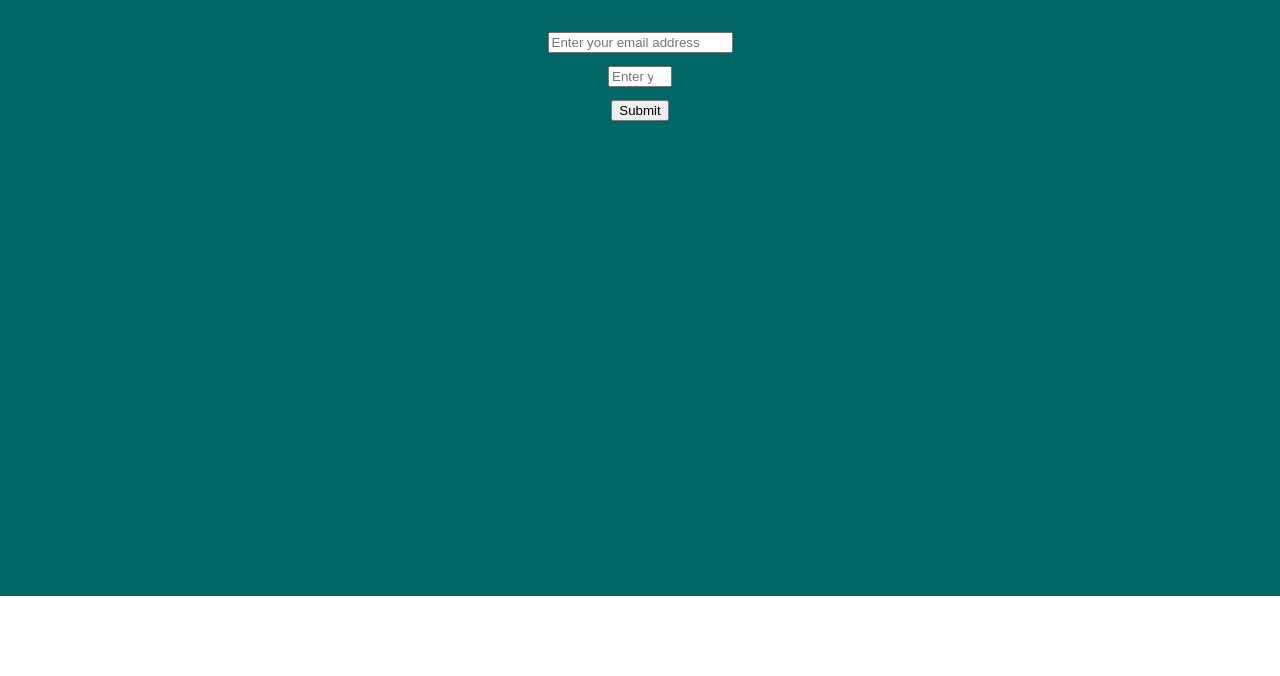
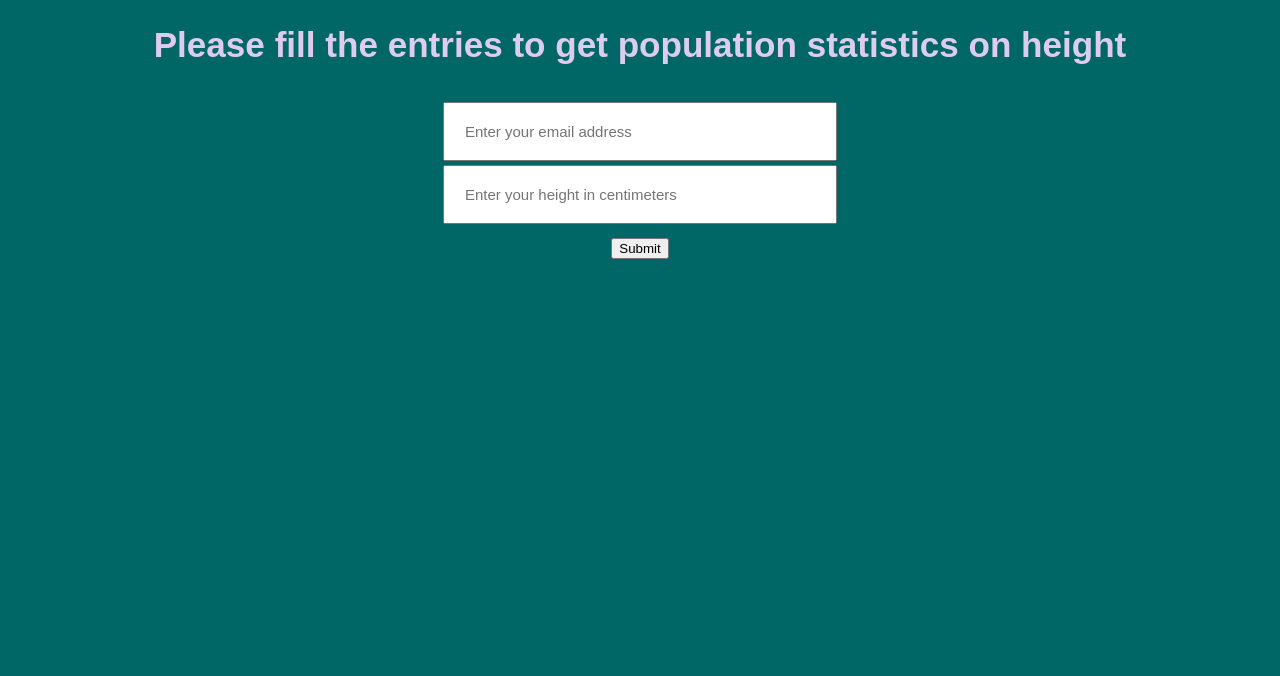
Before and after one commit to SRCinVA/data_collector_app, a plain HTML site: page index.html in a window 1280 px wide. Shown: the part 204-880 px from the top of the page. Before the commit the page ends 800 px from the top, so only its background shows below. Drawn offline with Linux system fonts and the light colour scheme; files that its build step writes are made by us from their sources.

Commit message:
More refinements

```diff
--- a/index.html
+++ b/index.html
@@ -10,7 +10,7 @@
                 <h3>Please fill the entries to get population statistics on height</h3>
                 <form action="success.html" method="POST">
                     <input title="Your email will be safe with us" placeholder="Enter your email address" type="email" name="email_name" required> <br>
-                    <input title="Your data will be safe with us" placeholder="Enter your height in centimters" type="number" min="50", max = "300" name="height_name" required> <br>
+                    <input title="Your data will be safe with us" placeholder="Enter your height in centimeters" type="number" min="50", max = "300" name="height_name" required> <br>
                     <button type="submit">Submit</button>
                 </form>
             </div>
--- a/main.css
+++ b/main.css
@@ -17,4 +17,19 @@ html, body{
 .container {
     font-family: Arial, sans-serif;
     font-size: 30px;
+    color: #DDCCEE;
+    margin-top: 80px;
 }
+
+.container form{
+    margin: 30px;
+}
+
+.container input{
+    width: 350px;
+    height: 15px;
+    font-size: 15px;
+    margin: 2px;
+    padding: 20px;
+    transition: all 0.2s ease-in-out;
+}
```
